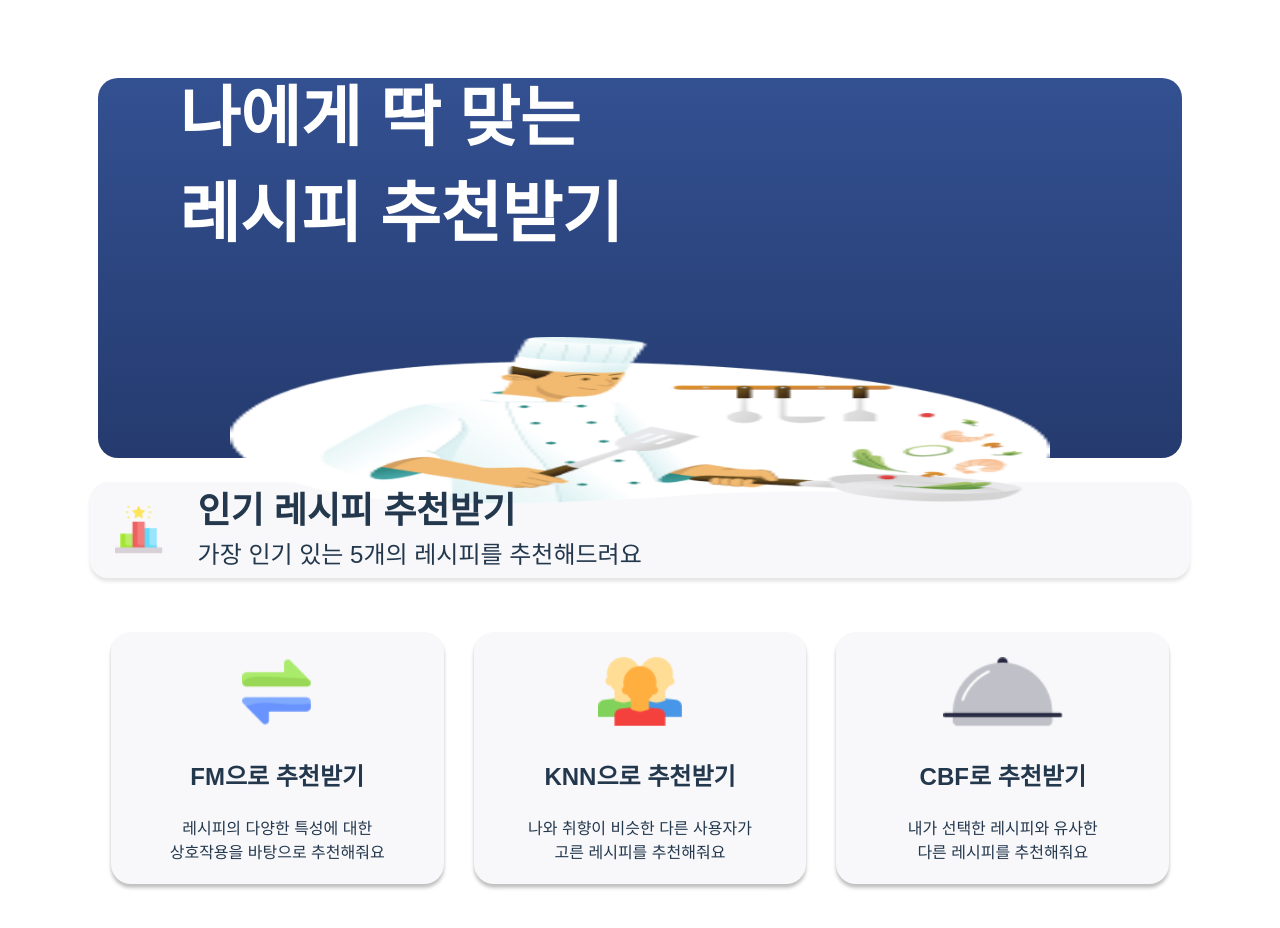
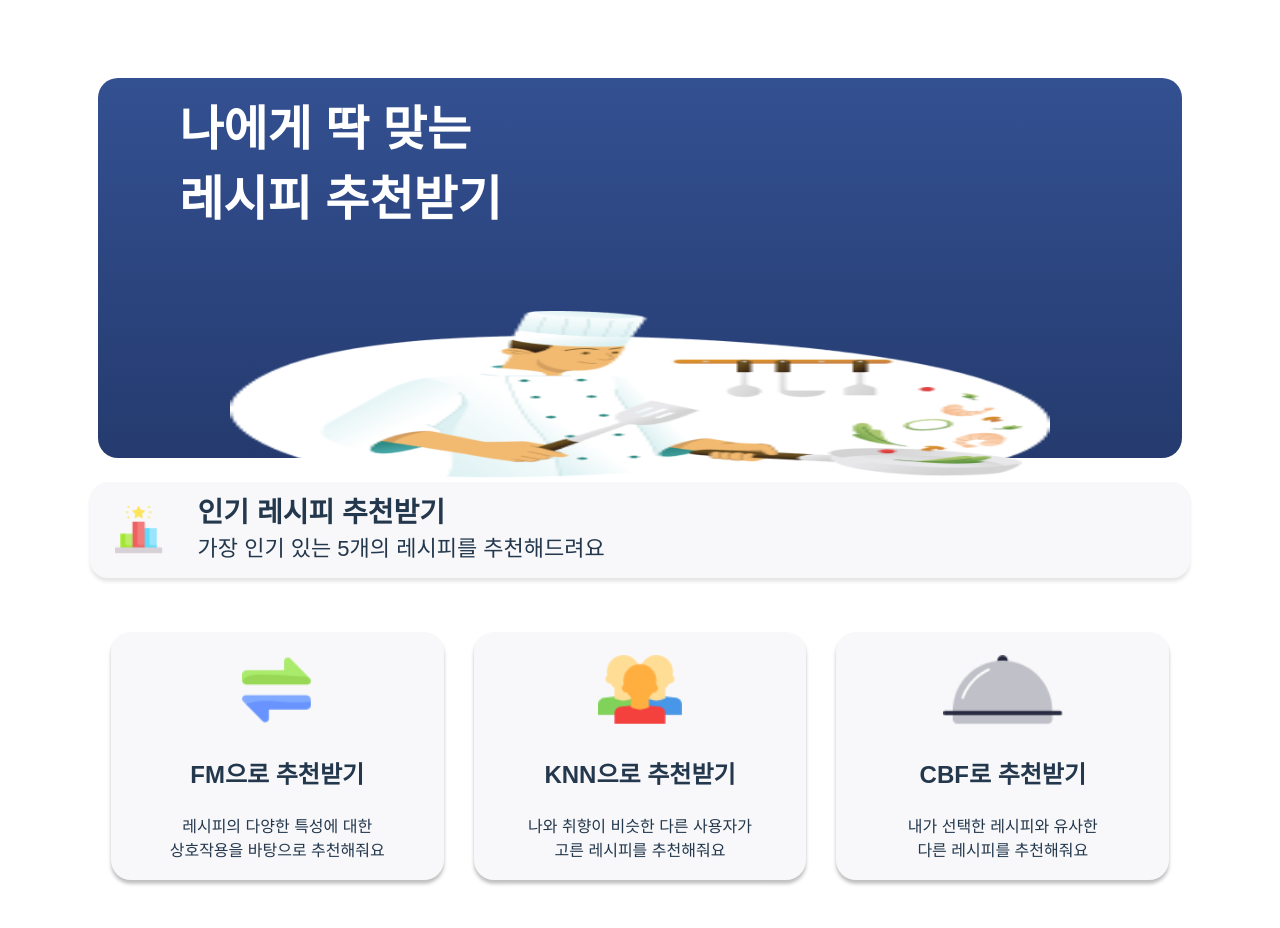
Before and after one commit to choijian/JAMECHU, a React (Create React App) app in the folder client/: page /main in a window 1280 px wide. Shown: the top 928 px of the page. Built offline with nearby package versions, Linux system fonts and the light colour scheme.

Commit message:
Refactor: 미디어 쿼리 크기 조정

```diff
--- a/client/src/pages/detail/detail.module.css
+++ b/client/src/pages/detail/detail.module.css
@@ -170,7 +170,7 @@ h1 {
   h1 {
     font-size: 40px; /* 제목 크기 확대 */
     margin-top: 10vh;
-    margin-bottom: 6vh;
+    margin-bottom: 8vh;
   }
 
   .recipeInfo {
@@ -184,8 +184,8 @@ h1 {
   }
 
   .iconItem {
-    width: 160px; /* 아이콘 카드 크기 확대 */
-    height: 180px;
+    width: 140px; /* 아이콘 카드 크기 확대 */
+    height: 160px;
   }
 
   .iconItem img {
--- a/client/src/pages/main/main.module.css
+++ b/client/src/pages/main/main.module.css
@@ -166,13 +166,13 @@
     width: 80vw; /* 너비 확대 */
     height: 40vh;
     margin-top: 8vh; /* 상단 여백 축소 */
-    font-size: 56px;
+    font-size: 44px;
     padding: 30px;
   }
 
   .headerSection h1 {
     margin-top: 6%;
-    font-size: 66px; /* 텍스트 크기 확대 */
+    font-size: 48px; /* 텍스트 크기 확대 */
     margin-bottom: 6%;
   }
 
@@ -191,12 +191,12 @@
 
   .popularRecipe h2 {
     margin-left: 20px;
-    font-size: 36px; /* 텍스트 크기 확대 */
+    font-size: 28px; /* 텍스트 크기 확대 */
   }
 
   .popularRecipe p {
     margin-left: 20px;
-    font-size: 24px; /* 서브 텍스트 크기 확대 */
+    font-size: 22px; /* 서브 텍스트 크기 확대 */
   }
 
   .icon {
@@ -218,7 +218,7 @@
   /* optionCard 스타일 */
   .optionCard {
     width: 26vw; /* 카드 크기 */
-    padding: 5px; /* 패딩 확대 */
+    padding: 3px; /* 패딩 확대 */
     display: flex;
     flex-direction: column;
     align-items: center; /* 카드 내의 내용도 중앙 정렬 */
```
